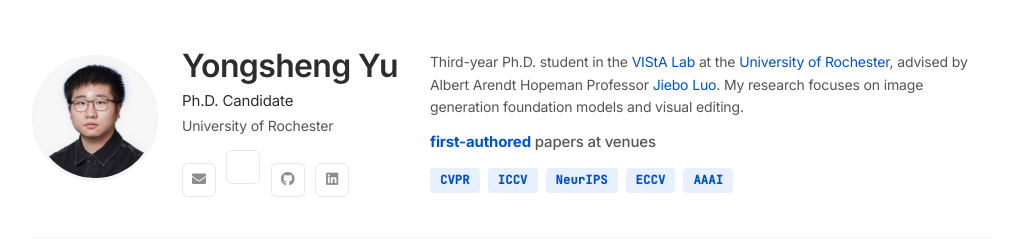
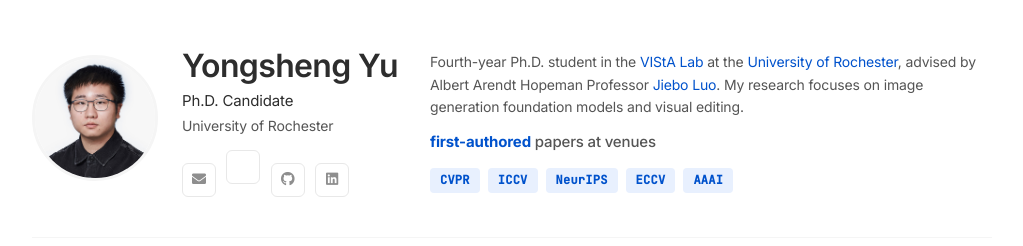
Before and after one commit to yeates/yeates.github.io, a Jekyll site: the page built from index.md, in a window 1280 px wide and 900 px high. Shown: the top 246 px of the window, without its empty margins (128-1151 px from the left). Built offline with Jekyll 4.4.1, drawn with Linux system fonts in a browser that asks for light colours; nearby versions of some CDN libraries; a style sheet for code colours, icons or effects is not loaded.

Commit message:
fourth-year phd

```diff
--- a/_layouts/homepage.html
+++ b/_layouts/homepage.html
@@ -76,7 +76,7 @@
             </div>
           </div>
           <div class="pub-stats">
-            <p class="header-bio">Third-year Ph.D. student in the <a href="https://www.cs.rochester.edu/u/jluo/">VIStA Lab</a> at the <a href="https://www.cs.rochester.edu/">University of Rochester</a>, advised by Albert Arendt Hopeman Professor <a href="https://www.cs.rochester.edu/u/jluo/">Jiebo Luo</a>. My research focuses on image generation foundation models and visual editing.</p>
+            <p class="header-bio">Fourth-year Ph.D. student in the <a href="https://www.cs.rochester.edu/u/jluo/">VIStA Lab</a> at the <a href="https://www.cs.rochester.edu/">University of Rochester</a>, advised by Albert Arendt Hopeman Professor <a href="https://www.cs.rochester.edu/u/jluo/">Jiebo Luo</a>. My research focuses on image generation foundation models and visual editing.</p>
             <div class="pub-stats-headline">
               <div class="pub-stats-desc"><span class="pub-stats-emphasis">first-authored</span> papers at venues</div>
             </div>
```
